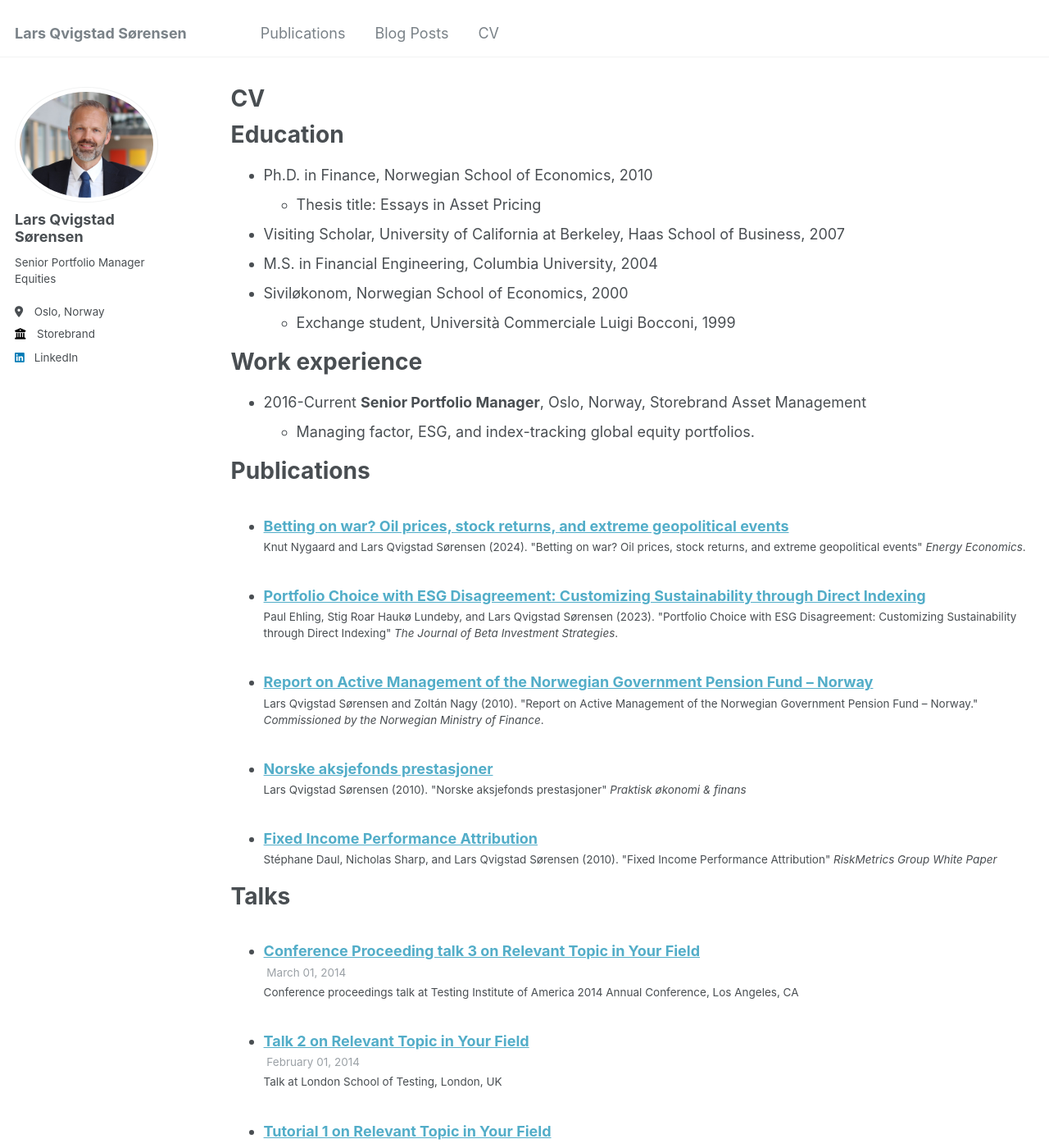
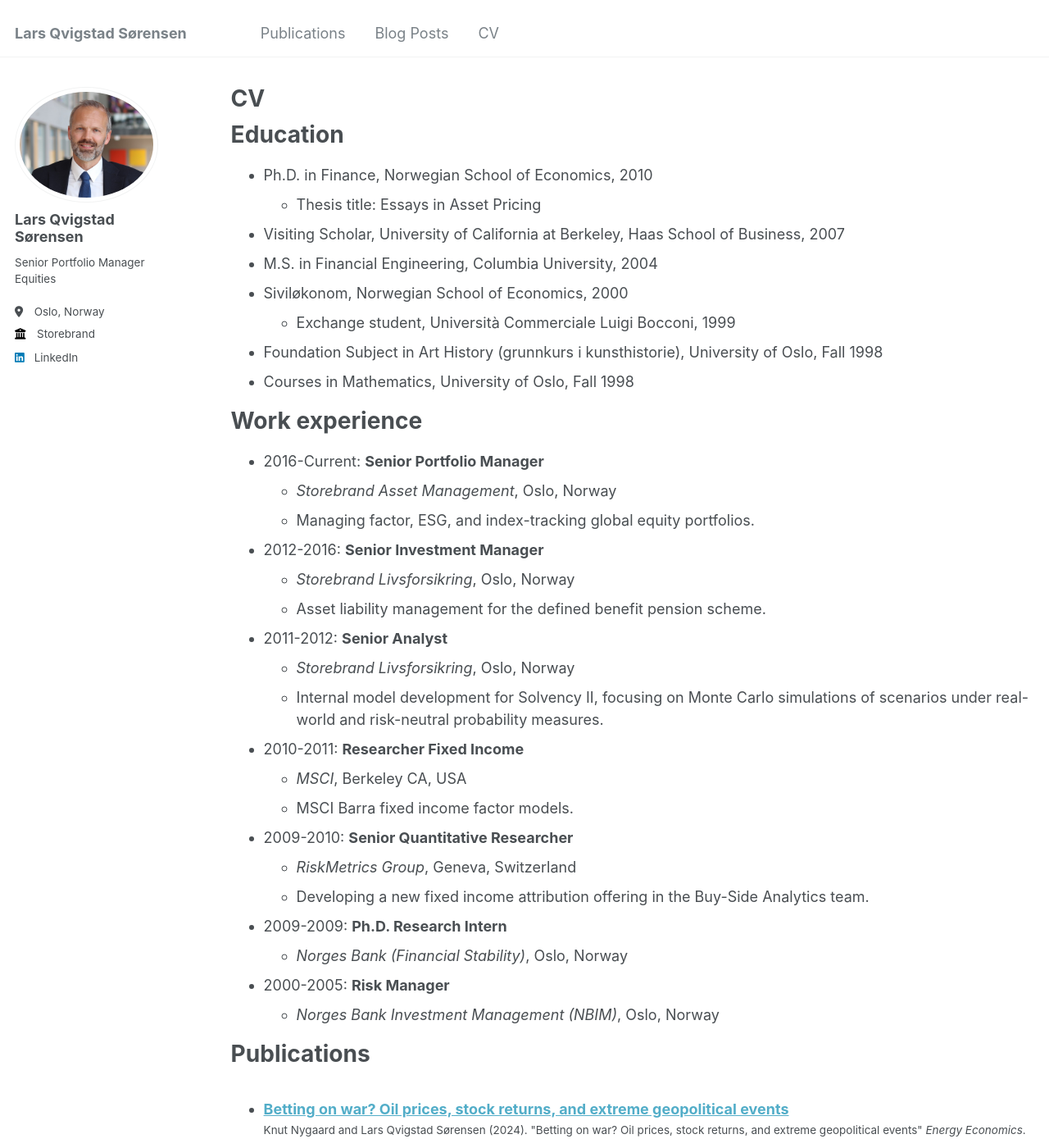
Before and after one commit to lars-qvigstad-sorensen/lars-qvigstad-sorensen.github.io, a Jekyll site: the page built from _pages/cv.md, in a window 1280 px wide and 1400 px high. Shown: the whole window at 82% size. Built offline with Jekyll 4.4.1, drawn with Linux system fonts in a browser that asks for light colours.

Commit message:
Update cv.md

```diff
--- a/_pages/cv.md
+++ b/_pages/cv.md
@@ -17,11 +17,30 @@ Education
 * M.S. in Financial Engineering, Columbia University, 2004
 * Siviløkonom, Norwegian School of Economics, 2000
   * Exchange student, Università Commerciale Luigi Bocconi, 1999
+* Foundation Subject in Art History (grunnkurs i kunsthistorie), University of Oslo, Fall 1998
+* Courses in Mathematics, University of Oslo, Fall 1998
 
 Work experience
 ======
-* 2016-Current	**Senior Portfolio Manager**, Oslo, Norway,  Storebrand Asset Management
+* 2016-Current: **Senior Portfolio Manager**
+  * *Storebrand Asset Management*, Oslo, Norway
   * Managing factor, ESG, and index-tracking global equity portfolios.
+* 2012-2016: **Senior Investment Manager**
+  * *Storebrand Livsforsikring*, Oslo, Norway
+  * Asset liability management for the defined benefit pension scheme.
+* 2011-2012: **Senior Analyst**
+  * *Storebrand Livsforsikring*, Oslo, Norway
+  * Internal model development for Solvency II, focusing on Monte Carlo simulations of scenarios under real-world and risk-neutral probability measures.
+* 2010-2011: **Researcher Fixed Income**
+  * *MSCI*, Berkeley CA, USA
+  * MSCI Barra fixed income factor models.
+* 2009-2010: **Senior Quantitative Researcher**
+  * *RiskMetrics Group*, Geneva, Switzerland
+  * Developing a new fixed income attribution offering in the Buy-Side Analytics team.
+* 2009-2009: **Ph.D. Research Intern**
+  * *Norges Bank (Financial Stability)*, Oslo, Norway
+* 2000-2005: **Risk Manager**
+  * *Norges Bank Investment Management (NBIM)*, Oslo, Norway
 
 Publications
 ======
```
